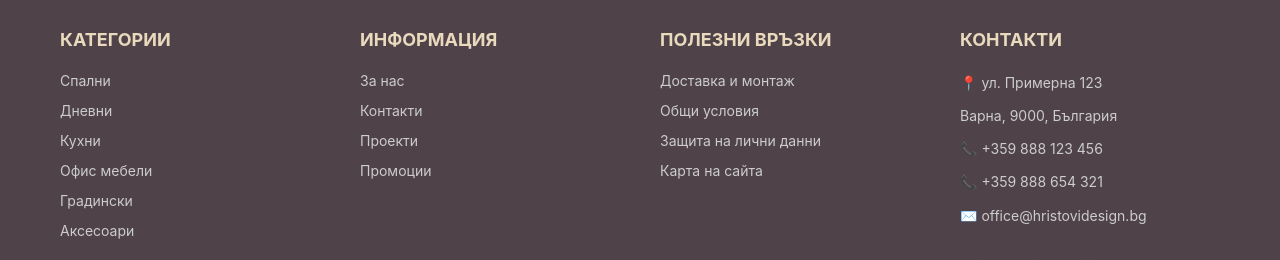
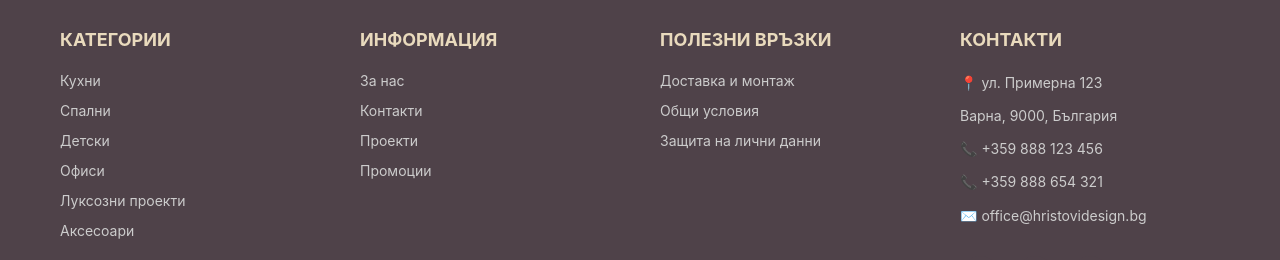
Before and after one commit to StanislavDonev/hristovi-design-website, a React (Vite) app: page /contacts in a window 1280 px wide. Shown: the part 1836-2096 px from the top of the page. Built offline with nearby package versions, Linux system fonts and the light colour scheme; the HTML template or start-up script is replaced by a standard one.

Commit message:
[Improvements] Small footer changes

```diff
--- a/src/components/Footer.tsx
+++ b/src/components/Footer.tsx
@@ -10,11 +10,11 @@ const Footer: React.FC = () => {
           <div className="footer-column">
             <h3 className="footer-heading">КАТЕГОРИИ</h3>
             <ul className="footer-links">
+              <li><Link to="/projects/kitchens">Кухни</Link></li>
               <li><Link to="/projects/bedrooms">Спални</Link></li>
-              <li><Link to="/projects">Дневни</Link></li>
-              <li><a href="#">Кухни</a></li>
-              <li><a href="#">Офис мебели</a></li>
-              <li><a href="#">Градински</a></li>
+              <li><a href="#">Детски</a></li>
+              <li><Link to="/projects">Офиси</Link></li>
+              <li><Link to="/projects">Луксозни проекти</Link></li>
               <li><a href="#">Аксесоари</a></li>
             </ul>
           </div>
@@ -35,7 +35,6 @@ const Footer: React.FC = () => {
               <li><Link to="/delivery">Доставка и монтаж</Link></li>
               <li><Link to="/terms">Общи условия</Link></li>
               <li><Link to="/privacy-policy">Защита на лични данни</Link></li>
-              <li><a href="#">Карта на сайта</a></li>
             </ul>
           </div>
 
```
